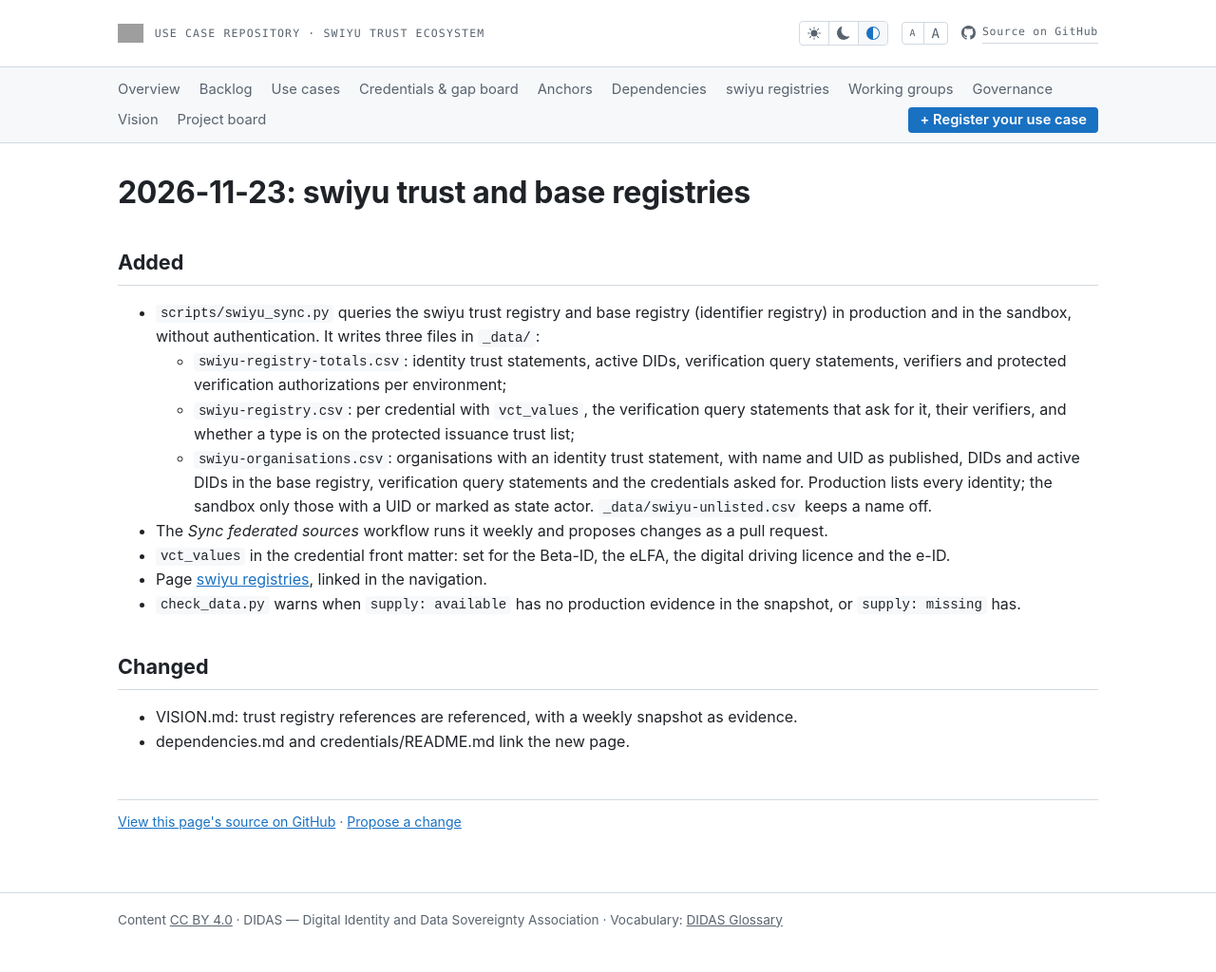
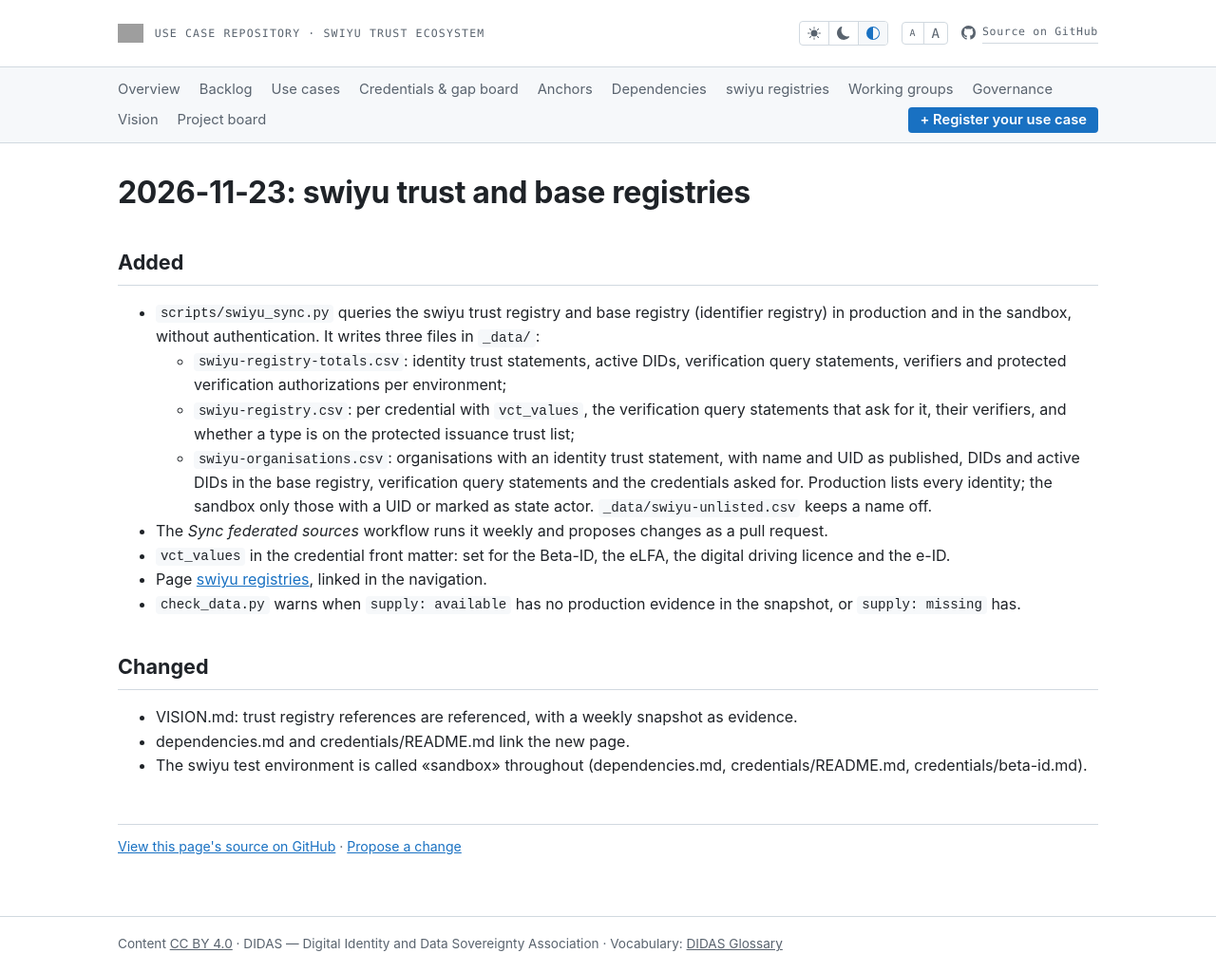
Before and after one commit to DIDAS-swiss/use-case-repository, a Jekyll site: the page built from changelog/2026-11-23-swiyu-registries.md, in a window 1280 px wide. Shown: the whole page at 95% size. Built offline with Jekyll 4.4.1, drawn with Linux system fonts in a browser that asks for light colours; our own code applies the rules of GitHub Pages for plain Markdown files; before the commit the page ends 998 px from its top, so only the background shows below that; grey boxes are pictures that could not be loaded.

Commit message:
Call the swiyu test environment sandbox

```diff
--- a/changelog/2026-11-23-swiyu-registries.md
+++ b/changelog/2026-11-23-swiyu-registries.md
@@ -29,3 +29,5 @@
 - VISION.md: trust registry references are referenced, with a weekly snapshot
   as evidence.
 - dependencies.md and credentials/README.md link the new page.
+- The swiyu test environment is called «sandbox» throughout (dependencies.md,
+  credentials/README.md, credentials/beta-id.md).
```
Also changed, not shown: credentials/README.md (+1 -1 lines), credentials/beta-id.md (+1 -1 lines), dependencies.md (+1 -1 lines).
